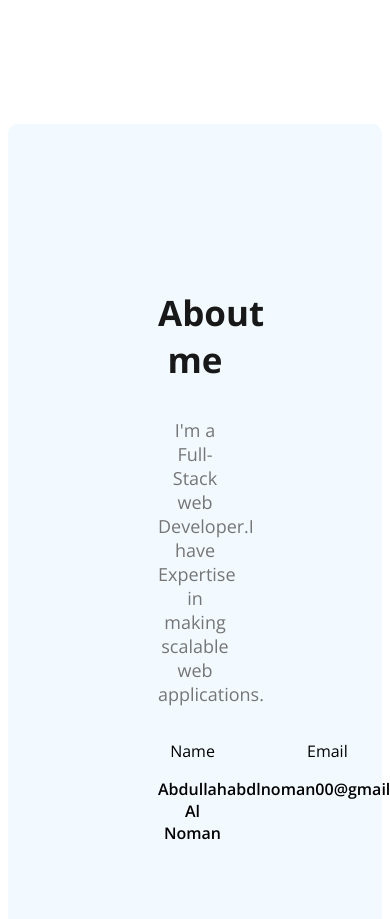
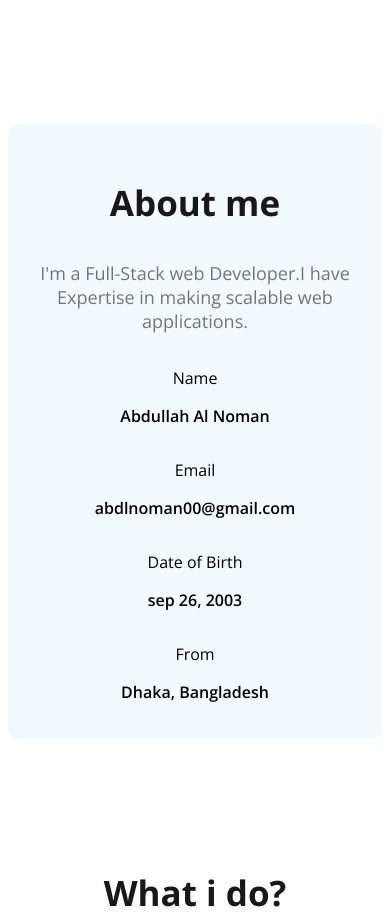
Before and after one commit to abdlnoman/Responsive-Portfolio, a plain HTML site: page index.html in a window 390 px wide. Shown: the part 900-1819 px from the top of the page. Drawn offline with nearby package versions, Linux system fonts and the light colour scheme.

Commit message:
made about items responsive for mobile device

```diff
--- a/styles/portfolio.css
+++ b/styles/portfolio.css
@@ -162,10 +162,13 @@ nav ul{
     }
 
     @media screen and (max-width: 576px){
-      .skill-container{
+      .skill-container, .about-items{
         flex-direction: column;
       }
       .resume-container{
         flex-direction: column;
       }
+      .about{
+        padding: 20px;
+      }
     }
```
